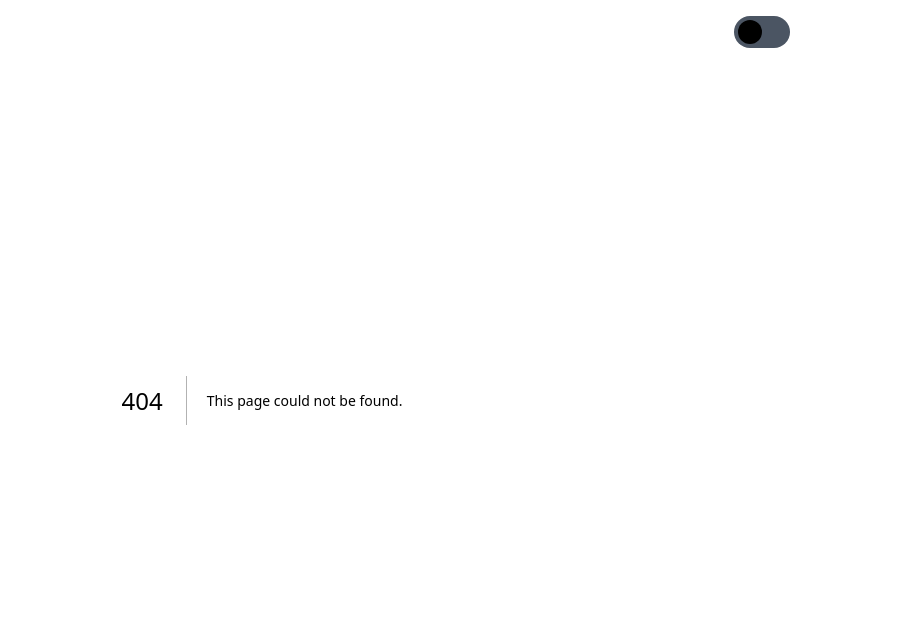
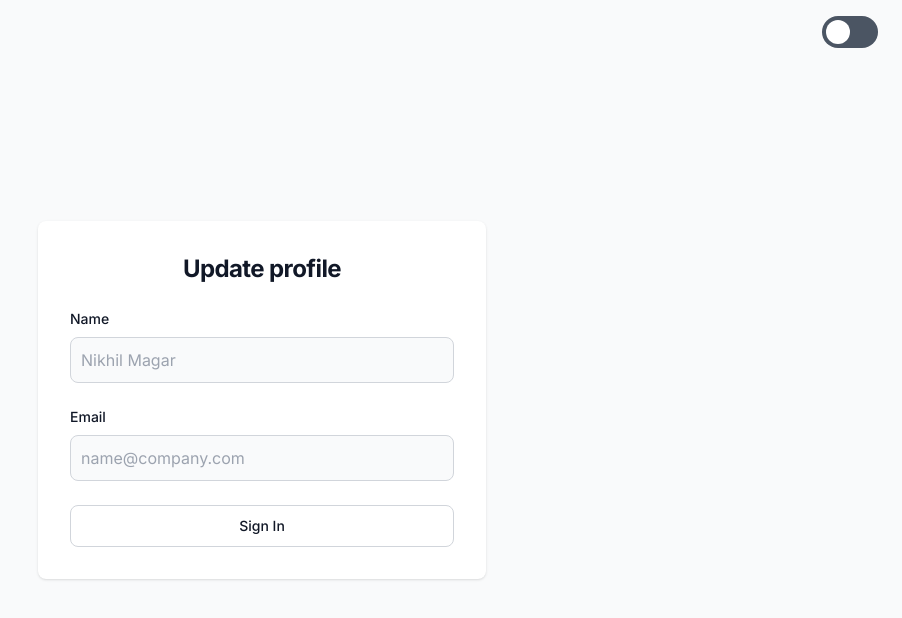
Before and after one commit to nick9325/auth-system, a Next.js app in the folder frontend/: page /update/1 in a window 1280 px wide. Before the commit this address had no page. Shown: the top 618 px of the page, without its empty margins (378-1280 px from the left). Built offline with nearby package versions, Linux system fonts and the light colour scheme.

Commit message:
added update and delete button

```diff
--- /dev/null
+++ b/frontend/src/app/update/[id]/page.jsx
@@ -0,0 +1,128 @@
+
+
+'use client'
+
+import React, { useEffect, useState } from 'react'
+import toast from 'react-hot-toast'
+import { useParams, useRouter } from 'next/navigation'
+
+
+export default function UpdateProfile() {
+
+    const [name, setName] = useState('')
+    const [email, setEmail] = useState('')
+    const router = useRouter()
+
+    const params = useParams();
+
+
+    const validateEmail = (email) => {
+        const emailRegex = /^[^\s@]+@[^\s@]+\.[^\s@]+$/;
+        return emailRegex.test(email);
+    }
+
+
+
+    const update = async () => {
+
+        toast.dismiss()
+        toast.loading('Updating..')
+
+
+        const token = localStorage.getItem('token');
+        const myHeaders = new Headers();
+        myHeaders.append("Authorization", `Bearer ${token}`);
+        myHeaders.append("Content-Type", "application/json");
+
+        var raw = JSON.stringify({
+            "name": name,
+            "email": email,
+        });
+
+        console.log(raw);
+
+        var requestOptions = {
+            method: 'PUT',
+            headers: myHeaders,
+            body: raw,
+        };
+
+        const response = await fetch(`http://127.0.0.1:8000/users/${params.id}`, requestOptions)
+        console.log(response)
+
+        if (response.ok) {
+            let res = await response.json();
+            router.push('/');
+            toast.dismiss()
+            toast.success('Profile updated successfully!')
+            console.log(res)
+
+        }
+        else if(response.status === 400){
+            toast.dismiss()
+            toast.error("User already exists!")
+        }
+        else if (response.status === 404) {
+            toast.dismiss()
+            toast.error("User doesn't exists!")
+        }
+        else {
+            toast.dismiss()
+            toast.error('Failed to update profile')
+        }
+
+    }
+
+    const handleUpdateClick = (e) => {
+        e.preventDefault()
+
+        if(name === ""){
+            toast.dismiss()
+            toast.error("Name required!")
+        }
+        else if (email === "") {
+            toast.dismiss()
+            toast.error("Email required!")
+        }
+        else if (!validateEmail(email)) {
+            toast.dismiss()
+            toast.error('Please enter valid email!')
+        }
+
+        else {
+            update();
+        }
+    }
+
+
+
+    return (
+        <section className="bg-gray-50 dark:bg-gray-900">
+            <div className="flex flex-col items-center justify-center px-6 py-8 mx-auto md:h-screen lg:py-0 h-screen">
+
+                <div className="w-full bg-white rounded-lg shadow dark:border md:mt-0 sm:max-w-md xl:p-0 dark:bg-gray-800 dark:border-gray-700">
+                    <div className="p-6 space-y-4 md:space-y-6 sm:p-8">
+                        <h1 className="text-xl font-bold leading-tight tracking-tight text-gray-900 md:text-2xl dark:text-white text-center">
+                            Update profile
+                        </h1>
+                        <form className="space-y-2 md:space-y-6 " action="#">
+
+                            <div>
+                                <label htmlFor="name" className="block mb-2 text-sm font-medium text-gray-900 dark:text-white">Name</label>
+                                <input type="name" name="name" id="name" className="bg-gray-50 border border-gray-300 text-gray-900 rounded-lg focus:ring-primary-600 focus:border-primary-600 block w-full p-2.5 dark:bg-gray-700 dark:border-gray-600 dark:placeholder-gray-400 dark:text-white dark:focus:ring-blue-500 dark:focus:border-blue-500" placeholder="Nikhil Magar" required="" value={name} onChange={(e) => setName(e.target.value)} />
+                            </div>
+
+                            <div>
+                                <label htmlFor="email" className="block mb-2 text-sm font-medium text-gray-900 dark:text-white">Email</label>
+                                <input type="email" name="email" id="email" className="bg-gray-50 border border-gray-300 text-gray-900 rounded-lg focus:ring-primary-600 focus:border-primary-600 block w-full p-2.5 dark:bg-gray-700 dark:border-gray-600 dark:placeholder-gray-400 dark:text-white dark:focus:ring-blue-500 dark:focus:border-blue-500" placeholder="name@company.com" required="" value={email} onChange={(e) => setEmail(e.target.value)} />
+                            </div>
+
+                            <button onClick={handleUpdateClick} type="submit" className="w-full text-gray-900 bg-white border border-gray-300 focus:outline-none hover:bg-gray-100 focus:ring-4 focus:ring-gray-100 font-medium rounded-lg text-sm px-5 py-2.5 me-2 mb-2 dark:bg-gray-800 dark:text-white dark:border-gray-600 dark:hover:bg-gray-700 dark:hover:border-gray-600 dark:focus:ring-gray-700">Sign In</button>
+
+                        </form>
+                    </div>
+                </div>
+            </div>
+        </section>
+    )
+}
--- a/frontend/src/components/Homepage.jsx
+++ b/frontend/src/components/Homepage.jsx
@@ -2,6 +2,7 @@
 
 import { useRouter } from 'next/navigation';
 import React, { useEffect, useState } from 'react'
+import toast from 'react-hot-toast';
 
 
 
@@ -55,6 +56,58 @@ export default function Homepage() {
         router.push('/login')
 
     }
+    const handleUpdateClick = () => {
+
+        router.push(`/update/${userData?.id}`)
+
+    }
+
+    const delete_profile=async()=>{
+
+        toast.dismiss()
+        toast.loading('Updating..')
+
+
+        const token = localStorage.getItem('token');
+        const myHeaders = new Headers();
+        myHeaders.append("Authorization", `Bearer ${token}`);
+
+        var requestOptions = {
+            method: 'DELETE',
+            headers: myHeaders,
+        };
+
+        const response = await fetch(`http://127.0.0.1:8000/users/${userData?.id}`, requestOptions)
+
+
+        if (response.ok) {
+            let res = await response.json();
+            router.push('/register');
+            toast.dismiss()
+            toast.success('Profile deleted successfully!')
+            console.log(res)
+
+        }
+        else if (response.status === 404) {
+            toast.dismiss()
+            toast.error("User doesn't exists!")
+        }
+        else {
+            toast.dismiss()
+            toast.error('Failed to delete profile')
+        }
+
+
+    }
+
+
+    const handleDeleteClick = () => {
+
+        alert('Are you sure you want to delete your profile?')
+
+        delete_profile()
+
+    }
 
     useEffect(() => {
         fetchUser()
@@ -63,7 +116,10 @@ export default function Homepage() {
 
 
     return (
-        <>{userData ?
+        <>
+
+
+        {userData ?
             <div className={`flex flex-col items-center justify-center text-center transition-opacity duration-1000 ${isMounted ? 'opacity-100' : 'opacity-0'}`}>
                 <h1 className='text-4xl font-extrabold bg-gradient-to-r from-purple-400 to-pink-600 bg-clip-text text-transparent'>
                     Welcome, {userData?.name}
@@ -71,13 +127,27 @@ export default function Homepage() {
                 <h2 className='text-2xl mt-2 text-gray-700'>
                     You have successfully logged in
                 </h2>
-                <div className='pt-8'>
+                <div className='pt-8 flex flex-col gap-2'>
                     <button
                         onClick={handleSignOutClick}
                         name='signout'
                         className='w-full max-w-xs text-gray-900 bg-white border border-gray-300 focus:outline-none hover:bg-gray-100 focus:ring-4 focus:ring-gray-100 font-medium rounded-lg text-sm px-5 py-2.5 mb-2 dark:bg-gray-800 dark:text-white dark:border-gray-600 dark:hover:bg-gray-700 dark:hover:border-gray-600 dark:focus:ring-gray-700 transition-transform transform hover:scale-105'
                     >
                         Sign out
+                    </button>
+                    <button
+                        onClick={handleUpdateClick}
+                        name='update'
+                        className='w-full max-w-xs text-gray-900 bg-white border border-gray-300 focus:outline-none hover:bg-gray-100 focus:ring-4 focus:ring-gray-100 font-medium rounded-lg text-sm px-5 py-2.5 mb-2 dark:bg-gray-800 dark:text-white dark:border-gray-600 dark:hover:bg-gray-700 dark:hover:border-gray-600 dark:focus:ring-gray-700 transition-transform transform hover:scale-105 text-nowrap'
+                    >
+                        Update profile
+                    </button>
+                    <button
+                        onClick={handleDeleteClick}
+                        name='delete'
+                        className='w-full max-w-xs text-gray-900 bg-white border border-gray-300 focus:outline-none hover:bg-gray-100 focus:ring-4 focus:ring-gray-100 font-medium rounded-lg text-sm px-5 py-2.5 mb-2 dark:bg-gray-800 dark:text-white dark:border-gray-600 dark:hover:bg-gray-700 dark:hover:border-gray-600 dark:focus:ring-gray-700 transition-transform transform hover:scale-105 text-nowrap'
+                    >
+                        Delete account
                     </button>
                 </div>
             </div> : <div role="status">
--- a/frontend/src/components/ThemeSwitcher.jsx
+++ b/frontend/src/components/ThemeSwitcher.jsx
@@ -12,7 +12,7 @@ export default function ThemeSwitcher({ className }) {
     return (
         <>
             {theme_switcher && (
-                <div className={`theme-switcher fixed right-28 top-4 ${className}`}>
+                <div className={`theme-switcher fixed right-6 top-4 ${className}`}>
                     <label htmlFor="theme-switcher" className="flex items-center cursor-pointer">
                         <div className="relative">
                             <input
@@ -31,11 +31,12 @@ export default function ThemeSwitcher({ className }) {
                             <div className="block bg-gray-600 w-14 h-8 rounded-full"></div>
                             <div
                                 className={`dot absolute left-1 top-1 bg-black w-6 h-6 rounded-full transition ${theme === "dark" || resolvedTheme === "dark"
-                                    ? "transform translate-x-full bg-white"
-                                    : "bg-black"
+                                    ? "transform translate-x-full bg-black "
+                                    : "bg-white"
                                     }`}
                             ></div>
                         </div>
+
 
                     </label>
                 </div>
```
